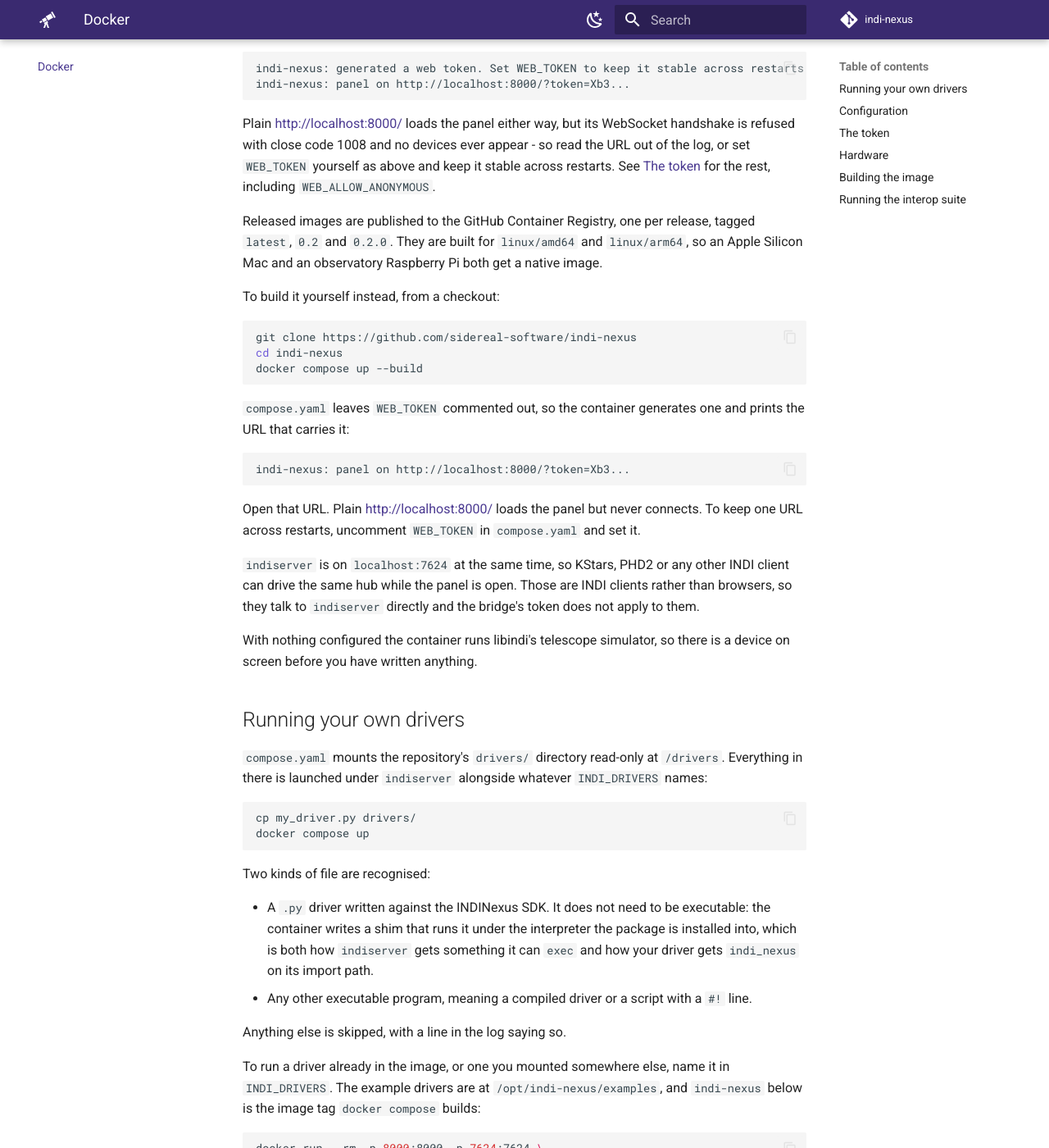
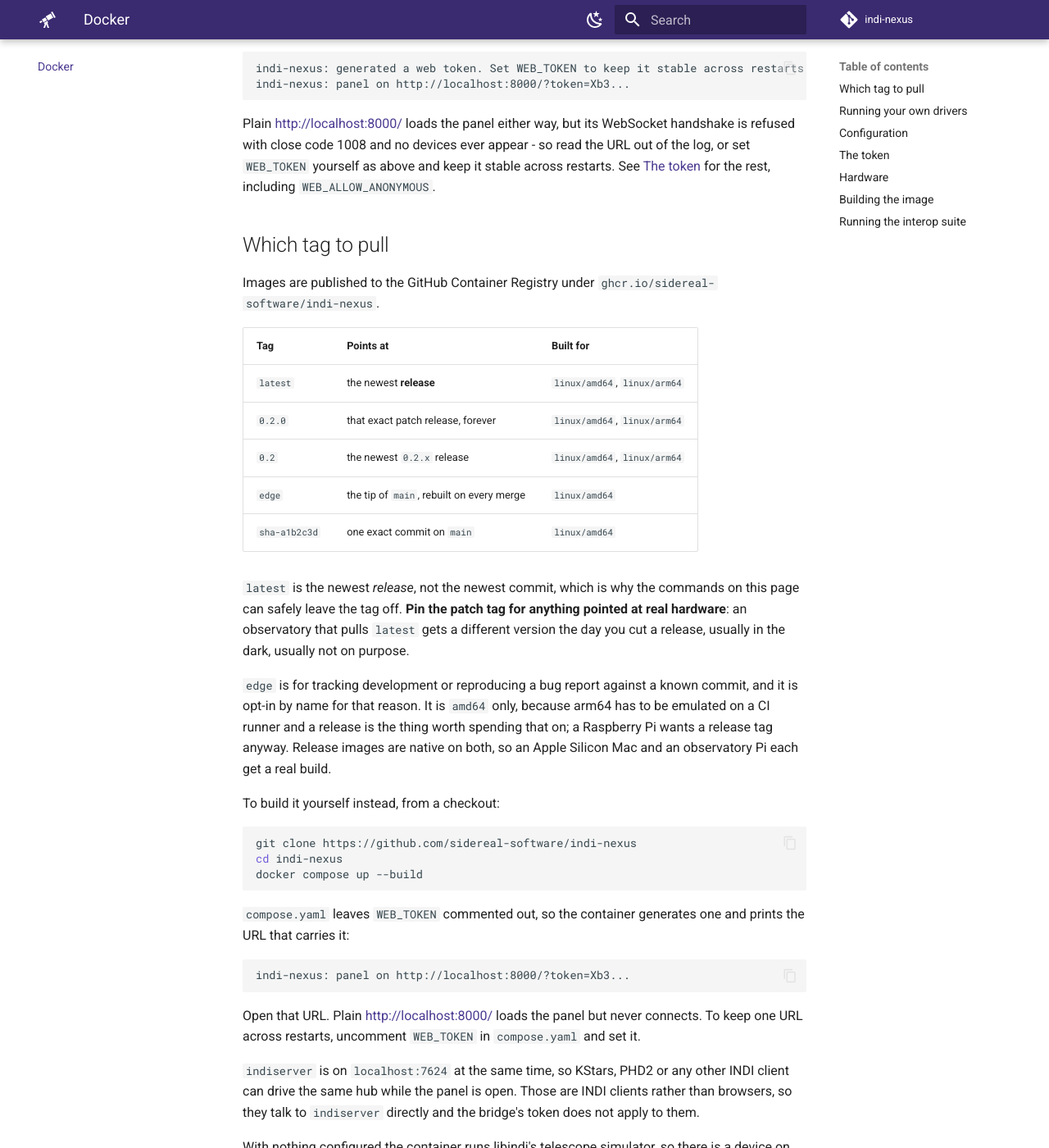
Before and after one commit to sidereal-software/indi-nexus, an MkDocs documentation site: the page built from docs/docker.md, in a window 1280 px wide and 1400 px high, scrolled down 460 px. Shown: the whole window at 82% size. Built offline with MkDocs 1.6.1 and Material for MkDocs 9.7.7, drawn with Linux system fonts in a browser that asks for light colours; comment, search, counter and statistics services are not loaded.

Commit message:
ci: publish an edge image from main alongside the release images
Releases already published to GHCR; there was no way to run what is on
main without building it yourself, which is what anyone reproducing a bug
report against a specific commit actually needs.

Every push to main that can change the image now publishes :edge and
:sha-<commit>. Releases are untouched and keep :latest, :X.Y.Z and :X.Y.

latest deliberately stays the newest RELEASE rather than the newest
commit. docs/docker.md tells people to pull untagged, so moving latest to
main would have quietly pointed the documented quickstart - and any
observatory following it - at unreleased code. Tracking main is opt-in by
name instead.

The edge build is amd64 only, and QEMU is not installed on that path.
Emulated arm64 is slow enough that it sets the cadence rather than the
other way round: a release pays it, a merge does not, and the consumers
of an edge image are developers and CI where amd64 covers effectively
everything. Anyone running a Pi at a telescope wants a release tag. The
path filter is shared with the pull_request trigger, so a commit that
cannot change the image does not spend a runner rebuilding it.

A side effect worth having: main now warms the GHA build cache, so the
release build is no longer starting cold.

```diff
--- a/docs/docker.md
+++ b/docs/docker.md
@@ -25,9 +25,29 @@ refused with close code 1008 and no devices ever appear - so read the URL out of
 or set `WEB_TOKEN` yourself as above and keep it stable across restarts. See
 [The token](#the-token) for the rest, including `WEB_ALLOW_ANONYMOUS`.
 
-Released images are published to the GitHub Container Registry, one per release, tagged
-`latest`, `0.2` and `0.2.0`. They are built for `linux/amd64` and `linux/arm64`, so an
-Apple Silicon Mac and an observatory Raspberry Pi both get a native image.
+## Which tag to pull
+
+Images are published to the GitHub Container Registry under
+`ghcr.io/sidereal-software/indi-nexus`.
+
+| Tag | Points at | Built for |
+|---|---|---|
+| `latest` | the newest **release** | `linux/amd64`, `linux/arm64` |
+| `0.2.0` | that exact patch release, forever | `linux/amd64`, `linux/arm64` |
+| `0.2` | the newest `0.2.x` release | `linux/amd64`, `linux/arm64` |
+| `edge` | the tip of `main`, rebuilt on every merge | `linux/amd64` |
+| `sha-a1b2c3d` | one exact commit on `main` | `linux/amd64` |
+
+`latest` is the newest *release*, not the newest commit, which is why the commands on
+this page can safely leave the tag off. **Pin the patch tag for anything pointed at real
+hardware**: an observatory that pulls `latest` gets a different version the day you cut a
+release, usually in the dark, usually not on purpose.
+
+`edge` is for tracking development or reproducing a bug report against a known commit,
+and it is opt-in by name for that reason. It is `amd64` only, because arm64 has to be
+emulated on a CI runner and a release is the thing worth spending that on; a Raspberry Pi
+wants a release tag anyway. Release images are native on both, so an Apple Silicon Mac
+and an observatory Pi each get a real build.
 
 To build it yourself instead, from a checkout:
 
```
Also changed, not shown: 1 other file.
